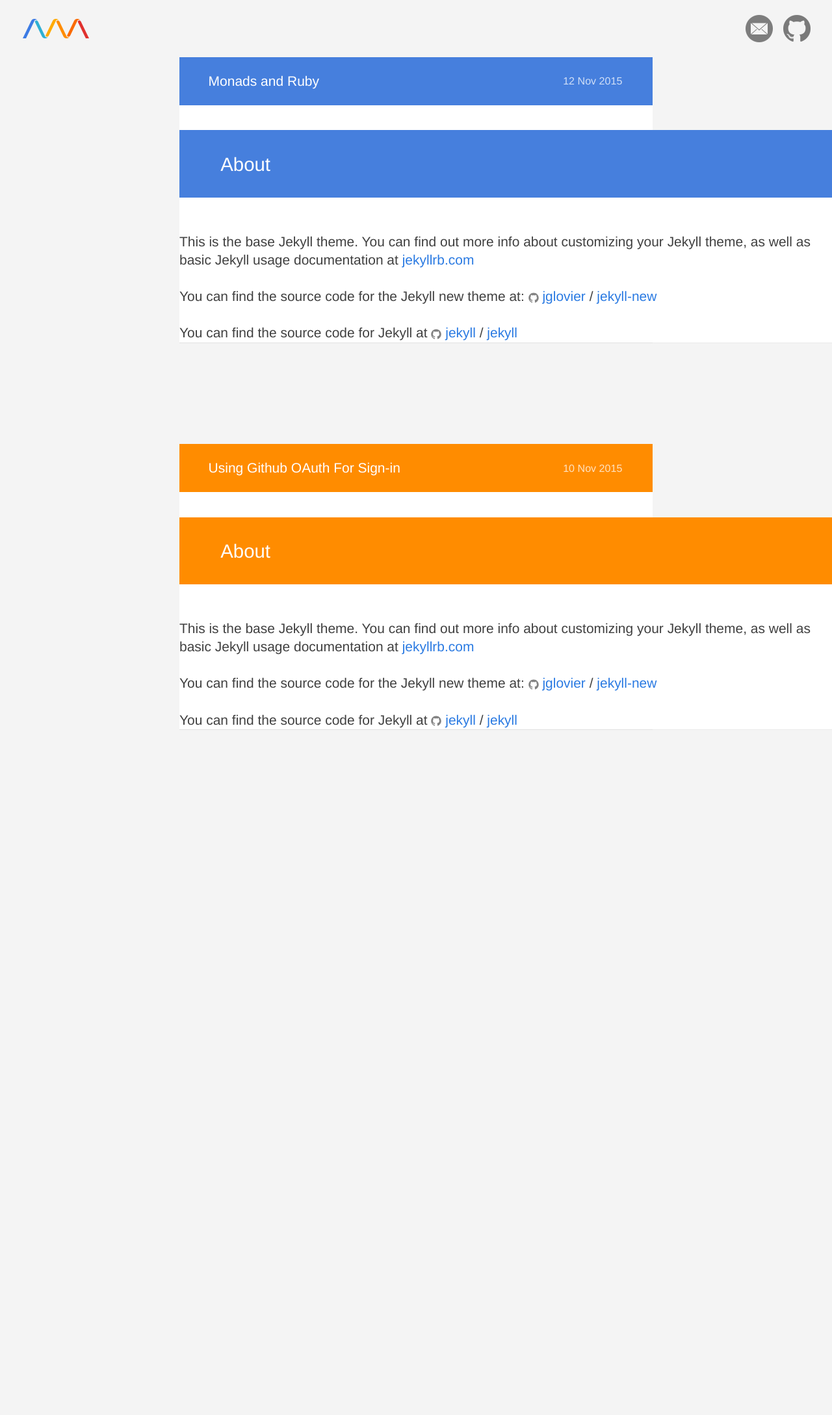
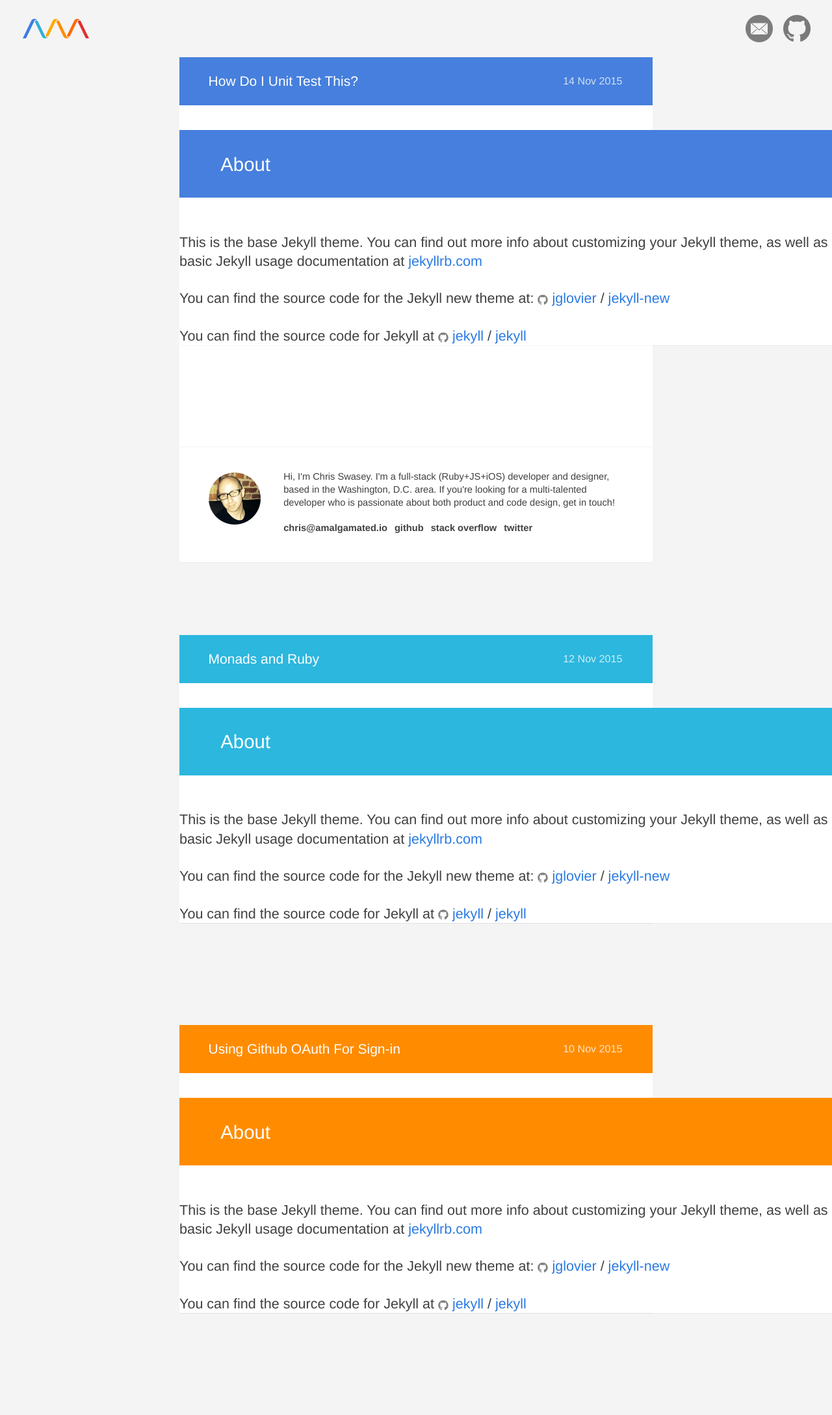
Before and after one commit to endash/endash.github.io, a Jekyll site: the page built from index.html, in a window 1280 px wide. Shown: the whole page at 65% size. Built offline with Jekyll 4.4.1, drawn with Linux system fonts in a browser that asks for light colours; before the commit the page ends 1279 px from its top, so only the background shows below that.

Commit message:
Add post about unit tests and add promo include

```diff
--- a/_includes/post.html
+++ b/_includes/post.html
@@ -10,4 +10,7 @@
   {% else %}
     {{ content }}
   {% endif %}
+  {% if include.promo %}
+    {% include promo.html %}
+  {% endif %}
 </article>
--- /dev/null
+++ b/_includes/promo.html
@@ -0,0 +1,14 @@
+<footer class="promo">
+  <div class="photo"></div>
+  <div class="text">
+    <p>Hi, I'm Chris Swasey. I'm a full-stack (Ruby+JS+iOS) developer and designer,
+based in the Washington, D.C. area. If you're looking for a multi-talented
+developer who is passionate about both product and code design, get in touch!</p>
+    <ul class="links">
+      <li><a href="mailto:chris@amalgamated.io">chris@amalgamated.io</a></li>
+      <li><a href="http://github.com/endash">github</a></li>
+      <li><a href="http://stackoverflow.com/users/59272/christopher-swasey">stack overflow</a></li>
+      <li><a href="http://twitter.com/endash_am">twitter</a></li>
+    </ul>
+  </div>
+</footer>
--- a/_layouts/post.html
+++ b/_layouts/post.html
@@ -2,4 +2,4 @@
 layout: default
 ---
 {% assign post = page %}
-{% include post.html markdown=true %}
+{% include post.html promo=true %}
--- a/_posts/2015-11-12-monads-and-ruby.markdown
+++ b/_posts/2015-11-12-monads-and-ruby.markdown
@@ -2,7 +2,7 @@
 title:  "Monads and Ruby"
 date:   2015-11-12 11:00:00 -0500
 categories: jekyll update
-color: blue
+color: cyan
 layout: post
 ---
 Monads have a weird and varied reputation outside of the FP universe. For Rubyists, in particular, monads and functional programming can look alien and nearly unparseable. Ruby is aggressively object oriented—it doesn't even have first-class functions, technically—and the foreign nature of a lot of the background necessary to grok monads leads to indifference at best and hostility at worst.
--- /dev/null
+++ b/_posts/2015-11-14-how-do-i-unit-test-this.markdown
@@ -0,0 +1,56 @@
+---
+title:  "How Do I Unit Test This?"
+date:   2015-11-14 12:00:00 -0500
+categories: jekyll update
+color: blue
+layout: post
+---
+
+Hang out in IRC, Slack, or Gitter rooms for OS projects for a few days and before too long you'll see someone ask how to unit test some part of their app. It's particularly common with large frameworks that encourage inheritance over composition, which usually results in a great deal of environmental setup standing in the way of efficient, automated testing on a unit basis. It sometimes makes me feel bad, but usually my answer is: you can't.
+
+If you've lashed your code so tightly to your framework that you need to jump through hoops to test it, then you're almost certainly not *unit* testing it. Testing code that's in a subclass of `ActiveRecord::Base` is an integration test. Testing how a JS component renders using a framework's templating system is an integration test. It's hard to write a unit test when your app is forcing you to write an integration test. What's especially problematic is that all too often the user will preface his question by declaring he or she follows "TDD" practices.
+
+## Why do we even test at all?
+
+When it comes to testing—any testing—one must always keep in mind that the actual point of the testing is to help us write better software, not to meet some quota for code coverage or tests written. So many devs are content to write bullshit, space-filling tests just to keep up appearances, or out of a sense of obligation. The emphasis in some communities (cough-ruby-cough) on "test-driven" design or development is particularly problematic here, since too often there's an over-emphasis on writing the test first as the only hallmark of TDD, and a complete ignorance of how to let the test drive the code—the actually important part. If the way a developer codes and tests can be traced back to someone, somewhere asking in a chat room "how do I test this," then that developer is not letting the tests drive anything other than the tests themselves.
+
+## Just calling it a unit test doesn't make it a unit test
+
+When it comes to unit testing in particular—where TDD is most natural and effective—there are two rules to follow in order for something to be a unit test, in a meaningful sense:
+
+1.  You need to be able to mock any dependencies of the unit
+2.  You need to own all the dependencies of the unit
+
+These rules, just like the rule of writing tests at all or writing the test first, are in service of a higher goal: allowing the process of writing tests to make it clear to us where our code needs to change. This is the most basic way tests "drive" design—by encouraging design changes that make it possible even to test in the first place. There are two ways to approach the rule that you must mock any dependencies.
+
+The first way is to figure out how to reduce and simplify your dependencies. Just by chopping up one class into several, each with one or maybe two dependencies, the code magically becomes much more easily tested, refactored, and extended. This is a classic example of the test driving the improvement of your code.
+
+The second way is to look at your oodles of dependencies and piss and moan about all this mocking you have to do. Slog through it for a few hours. Pop into a chatroom. Let someone tell you that you can just test directly against the database. Write an integration test disguised as a unit test. Finally, call it a day for the rest of your career.
+
+If you start off by subclassing someone else's code you've probably fallen afoul of the first rule right from the start. I say "probably" because so much development these days is done by subclassing huge god classes, a flagrant abuse of OO design. You've introduced a massive, irresolvable dependency into the very foundation of your class. The two operative words in the first rule are "you" and "able." The rule isn't "It must be theoretically possible for someone, with unbounded knowledge of the dependencies, to mock the dependencies." If you can't look at the class and immediately know what needs to be mocked and how to mock it, that's a red flag.
+
+## Only mock what you own
+
+The second rule is a consequence of a third rule: only mock what you own. You own your project's pure classes, and to the extent that you subclass you own whatever logic you've added. This is another rule where the face value isn't so much the point of it as the consequences: by only mocking your own classes, you're pushed into building out facade and bridge classes to formalize the boundaries between your app and any external systems. Tests are much more confidence-inspiring when the mocks they depend on are rock-solid doubles of tiny, rock-solid classes. Tests that instead stub one or two methods on a huge dependency are brittle, are prone to edge cases, increase coupling, and are more difficult to write and tweak with confidence.
+
+Following these three rules can help put the focus back on writing well-structured, maintainable code. It's not always obvious, however, what changes need to be made. If a developer is staring at a class that descends from `ActiveRecord::Base`, and which includes a couple of plugins, along with a raft of methods that all need to be tested it's all too easy to sneer at the notion that AR and those plugins should be expunged from their class in order for it to be tested. After all, without AR they don't even have a class to begin with, right?
+
+In those situations, it's often helpful to remember that "unit" and "class" are not identical, and to ask not "how can I possibly remove these dependencies from *my* class" but "how do I remove *my* code from this class, which I don't really own?" By moving those methods off to other classes as appropriate (formatting, serializing, and complex validations are things that might be on an AR class that can easily be broken out into their own plain-old-ruby classes) we've accomplished the same thing. So much ActiveRecord-dependent code can be refactored to depend only on a hash (or OpenStruct) of attributes.
+
+## Preventing bad testing habits
+
+Developers often begin their professional life with a few high-level heuristics that are, unfortunately, continually reinforced. A few relevant ones:
+
+1.  Minimize the number of classes to write and test
+2.  "DRY" code up by relying on libraries as much as possible
+3.  MVC means my app is made up of models, views, and controllers
+
+It's easy to see how these lead to large, fragmented classes tightly coupled to oodles of dependencies. This code is going to be difficult to test well in any circumstance, and will bear little resemblance to anything that was "test-driven." I'd like to suggest some replacements:
+
+1.  Minimize the number of dependencies per class.
+2.  Minimize the number of classes dependent on an external dependency.
+3.  Write the code first, worry what "category" each class falls into later.
+
+The first will result in more classes, but they'll be more easily tested, refactored, and maintained. The second encourages dependencies to be isolated into bridge, adapter, or facade classes, keeping the dev's code dependent on interfaces he or she owns. The third breaks the MVC (among others) intuition pump that says every class we write has to fit one of two or three possible roles. A dev utilizing these heuristics will find themselves asking "how do I unit test this" far less frequently.
+
+Now, "how do I integration test this" is a different question entirely... more on that later.
--- a/_sass/_layout.scss
+++ b/_sass/_layout.scss
@@ -17,13 +17,14 @@ article p {
   margin: 1.33em 0;
 }
 
-article > p:last-child {
-  padding-bottom: 2.5em;
+article > p:last-of-type {
+  padding-bottom: 4em;
+  margin-bottom: 0;
 }
 
 article p, article li {
   color: $text-color;
-  font-size: 1.07em;
+  font-size: 1.1em;
 }
 
 article > h2, article > p, article > ul, article > blockquote, article header > * {
@@ -34,6 +35,53 @@ article > h2, article > p, article > ul, article > blockquote, article header >
 article > header {
   padding-left: 0;
   padding-right: 0;
+}
+
+article > footer {
+  @extend %clearfix;
+  padding-top: 1.2em;
+  padding-bottom: 3em;
+
+  box-shadow: 0px -0.5px 0px 0px rgba(0, 0, 0, 0.1);
+
+  .photo {
+    position: relative;
+    float: left;
+    width: 22%;
+    min-height: 102px;
+    background-image: url('/assets/headshot.png');
+    background-repeat: no-repeat;
+    background-position: 45px 22px;
+    background-size: 80px 80px;
+  }
+
+  .text {
+    float: left;
+    width: 78%;
+    font-size: 0.95em;
+
+    p {
+      padding-right: $horizontal-padding;
+    }
+
+    ul {
+      list-style: none;
+      padding: 0;
+      margin: 0;
+
+      li {
+        display: inline-block;
+        font-weight: 600;
+        margin-right: 0.5em;
+
+        a {
+          &, &:active, &:hover, &:visited {
+            color: inherit;
+          }
+        }
+      }
+    }
+  }
 }
 
 article ol {
--- a/index.html
+++ b/index.html
@@ -3,5 +3,5 @@ layout: default
 ---
 
 {% for post in site.posts %}
-  {% include post.html %}
+  {% include post.html promo=forloop.first%}
 {% endfor %}
```
Also changed, not shown: assets/headshot.png (added).
